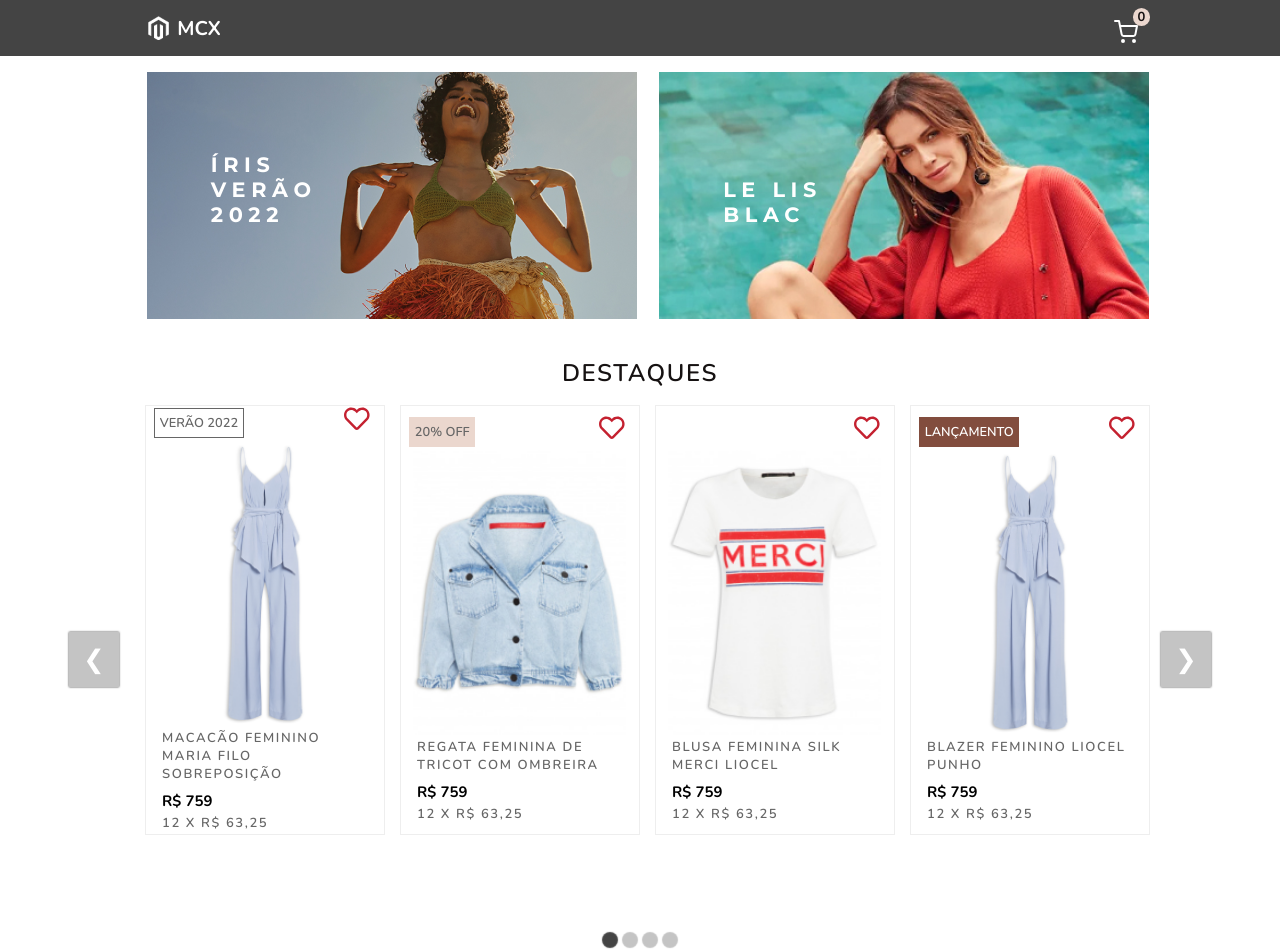
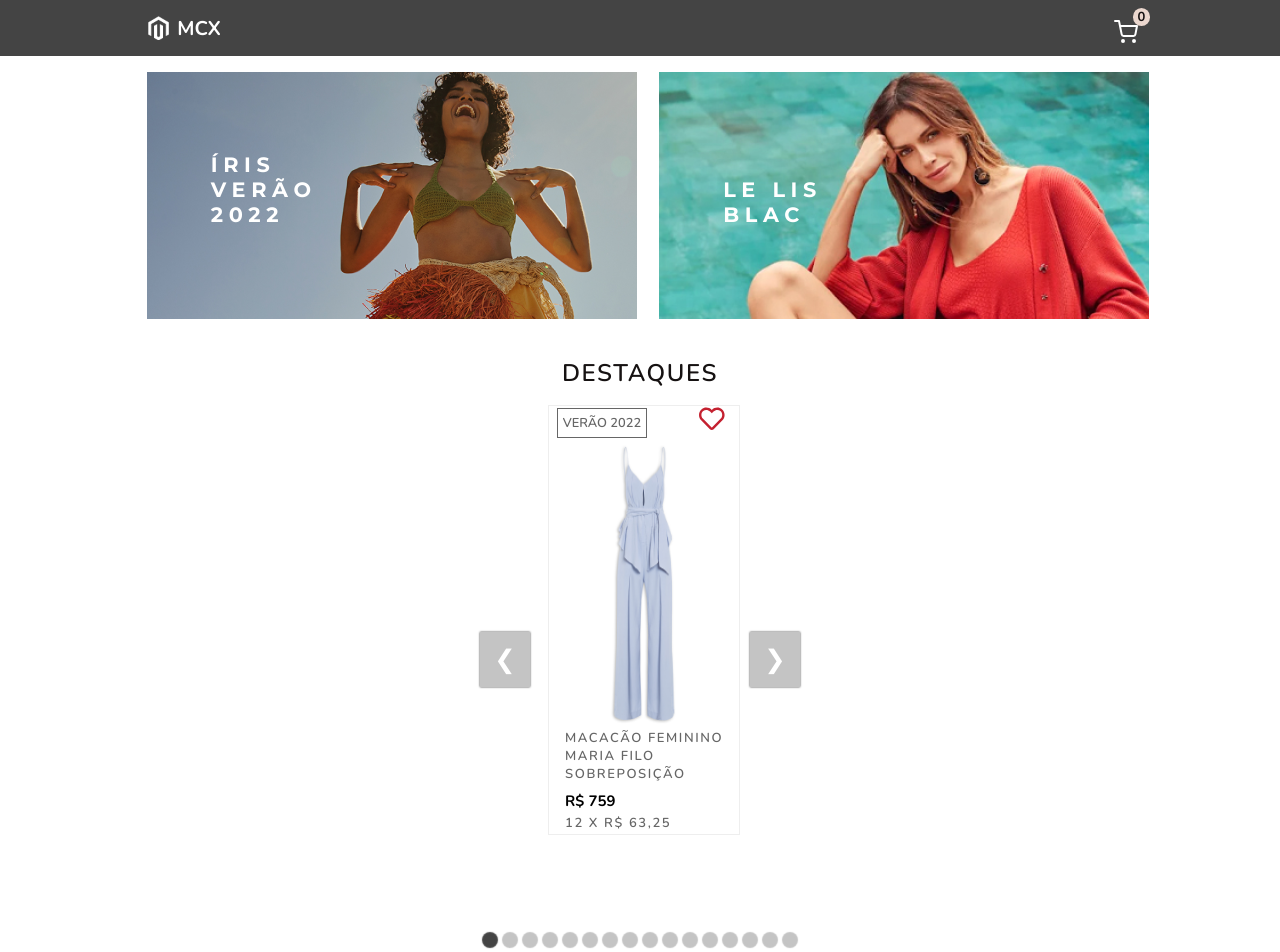
Before and after one commit to PollyanaOliveira/icomm-challenge, a React (Create React App) app: page /#/ in a window 1280 px wide. Shown: the top 952 px of the page. Built offline with nearby package versions, Linux system fonts and the light colour scheme.

Commit message:
fix: :lipstick: ultimos ajustes

```diff
--- a/src/common/components/Header/header.css
+++ b/src/common/components/Header/header.css
@@ -13,7 +13,7 @@
   display: flex;
   align-items: center;
   justify-content: center;
-  margin-right: -2rem;
+  margin-right: 2rem;
 }
 
 /* NavHeader */
@@ -33,7 +33,7 @@
   align-items: center;
   justify-content: center;
   cursor: pointer;
-  margin-left: -1rem;
+  margin-left: 2rem;
 }
 
 .nav__logo h2 {
--- a/src/common/components/Products/products.css
+++ b/src/common/components/Products/products.css
@@ -25,7 +25,8 @@
   height: 430px;
   justify-content: center;
   margin-bottom: var(--mg-4);
-  margin-left: var(--mg-1);
+  margin-left: var(--mg-2);
+  margin-right: var(--mg-2);
   transition: .5s;
   /* width: 250px; */
 }
@@ -121,3 +122,10 @@
 .all_products {
   max-width: 1200px;
 }
+
+@media screen and (min-width: 768px){
+  .render__products {
+    margin-left: var(--mg-1);
+    margin-right: 0;
+  }
+}
--- a/src/common/components/Products/styles.jsx
+++ b/src/common/components/Products/styles.jsx
@@ -12,7 +12,7 @@ export const Carousel = styled.div`
 }
 
 .rec.rec-carousel {
-  width: 1142px;
+  max-width: 1142px;
 }
 
 .rec.rec-arrow {
@@ -20,6 +20,10 @@ export const Carousel = styled.div`
   background-color: #C4C4C4;
   color: #FFF;
   border-radius: 0;
+}
+
+.rec.rec-arrow-left {
+  margin-right: -.5rem;
 }
 
 .rec.rec-arrow:hover {
@@ -37,6 +41,6 @@ export const Carousel = styled.div`
 }
 
 .sc-jSgvzq {
-  width: 85vw;
+  width: 100vw;
 }
 `;
```
